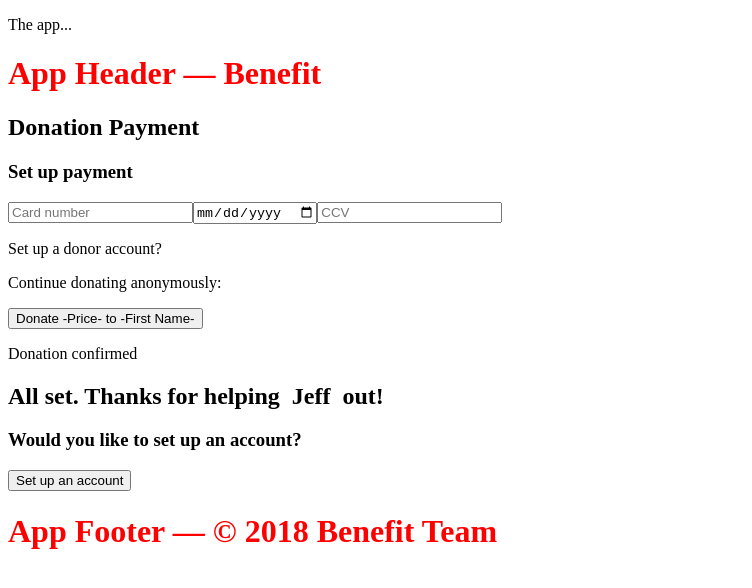
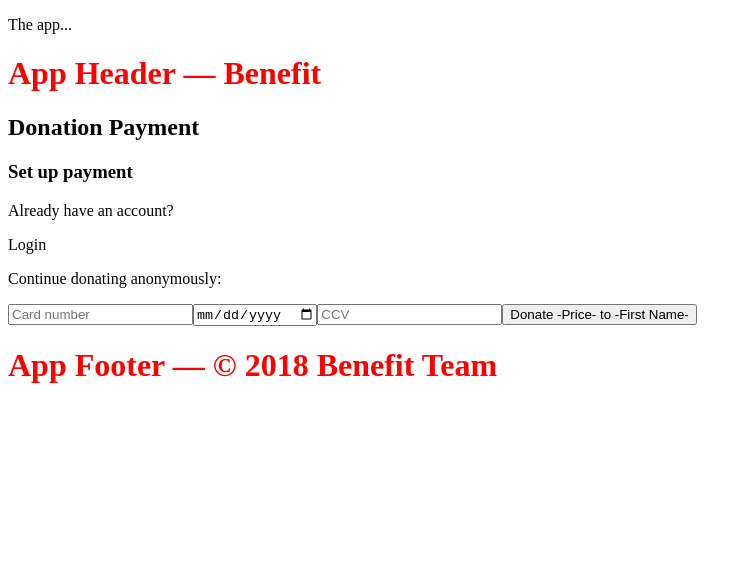
Before and after one commit to Benefit-ConstructorLabs/benefit, a React app: page /recipient/1/donation in a window 1280 px wide. Both pictures are taken after a click on the button "Donate to". Shown: the top 588 px of the page, without its empty margins (0-752 px from the left). Built offline with nearby package versions, Linux system fonts and the light colour scheme; no server answers; the HTML template or start-up script is replaced by a standard one.

Commit message:
Added toogle action for completedDonation

```diff
--- a/server.js
+++ b/server.js
@@ -67,13 +67,13 @@ app.post('/api/upload', (request, response) => {
     } catch (error) {
       return response.status(400).send(error);
     }
+  });
 });
 
 app.get('/api/recipient', (req, res) => {
   db.any('SELECT * FROM recipient')
     .then(data => res.json(data))
     .catch(error => res.json({ error: error.message }));
-
 });
 
 // retrieve recipient by id
--- a/src/actions/index.js
+++ b/src/actions/index.js
@@ -9,6 +9,12 @@ export function setDonationAmount(amount) {
 export function togglePaymentDetails() {
   return {
     type: 'TOGGLE_PAYMENT_DETAILS',
+  };
+}
+
+export function toggleDonationComplete() {
+  return {
+    type: 'TOGGLE_DONATION_COMPLETE',
   };
 }
 
--- a/src/components/DonationPayment.js
+++ b/src/components/DonationPayment.js
@@ -3,12 +3,19 @@ import React from 'react';
 import PaymentDetailsFormContainer from '../containers/PaymentDetailsFormContainer';
 import PaymentAcknowledgeContainer from '../containers/PaymentAcknowlegeContainer';
 
-
-const DonationPayment = () => (
+const DonationPayment = ({ donationComplete }) => (
   <React.Fragment>
     <h2>Donation Payment</h2>
-    <PaymentDetailsFormContainer />
-    <PaymentAcknowledgeContainer />
+    {!donationComplete
+      && (
+        <PaymentDetailsFormContainer />
+      )
+    }
+    {donationComplete
+      && (
+        <PaymentAcknowledgeContainer />
+      )
+    }
   </React.Fragment>
 );
 
--- a/src/components/NewDonation.js
+++ b/src/components/NewDonation.js
@@ -15,7 +15,7 @@ class NewDonation extends React.Component {
   render() {
     const { match, showPaymentDetails,
       togglePaymentDetails, firstName, donationAmount,
-      setDonationAmount, photo, bio } = this.props;
+      setDonationAmount, photo, bio, donationComplete } = this.props;
     return (
       <React.Fragment>
         {!showPaymentDetails
@@ -34,7 +34,9 @@ class NewDonation extends React.Component {
           )
         }
         {showPaymentDetails
-          && <DonationPayment />
+          && <DonationPayment
+            donationComplete={donationComplete}
+          />
         }
       </React.Fragment>
     );
--- a/src/components/PaymentDetailsForm.js
+++ b/src/components/PaymentDetailsForm.js
@@ -1,25 +1,32 @@
 import React from 'react';
 import '../../styles/components/payment-details-form.scss';
 
-const PaymentDetailsForm = ({ createPaymentDetails, setCardInput, setExpDateInput, setCcvInput, cardNumber, expDate, ccv}) => {
-  function handleCardChange(event){
-    setCardInput(event.target.value)
+const PaymentDetailsForm = ({ createPaymentDetails, toggleDonationComplete, setCardInput, setExpDateInput, setCcvInput, cardNumber, expDate, ccv}) => {
+  function handleCardChange(event) {
+    setCardInput(event.target.value);
   }
-  function handleExpDateChange(event){
-    setExpDateInput(event.target.value)
+  function handleExpDateChange(event) {
+    setExpDateInput(event.target.value);
   }
-  function handleCcvChange(event){
-    setCcvInput(event.target.value)
+  function handleCcvChange(event) {
+    setCcvInput(event.target.value);
   }
 
-  console.log(cardNumber);
   return (
     <div className="payment-details-form">
       <h3>Set up payment</h3>
-      <form className="payment-details-form__form" onSubmit={(event) => {
-        event.preventDefault();
-        createPaymentDetails()
-      }}>
+      <p>Already have an account?</p>
+      <p>Login</p>
+
+      <p>Continue donating anonymously:</p>
+      <form
+        className="payment-details-form__form"
+        onSubmit={(event) => {
+          event.preventDefault();
+          toggleDonationComplete();
+          createPaymentDetails();
+        }}
+      >
         <input
           type="text"
           placeholder="Card number"
@@ -38,12 +45,10 @@ const PaymentDetailsForm = ({ createPaymentDetails, setCardInput, setExpDateInpu
           value={ccv}
           onChange={event => handleCcvChange(event)}
         />
-        <p>Set up a donor account?</p>
-        <p>Continue donating anonymously:</p>
         <button type="submit">Donate -Price- to -First Name-</button>
       </form>
     </div>
-  )
+  );
 };
 
 export default PaymentDetailsForm;
--- a/src/containers/NewDonationContainer.js
+++ b/src/containers/NewDonationContainer.js
@@ -8,6 +8,7 @@ export const mapStateToProps = state => ({
   firstName: state.recipient.firstName,
   photo: state.recipient.photo,
   bio: state.recipient.bio,
+  donationComplete: state.view.donationComplete,
 });
 
 const mapDispatchToProps = {
--- a/src/containers/PaymentDetailsFormContainer.js
+++ b/src/containers/PaymentDetailsFormContainer.js
@@ -1,8 +1,9 @@
 import { connect } from 'react-redux';
 import PaymentDetailsForm from '../components/PaymentDetailsForm';
-import { createPaymentDetails, setCardInput, setExpDateInput, setCcvInput } from '../actions';
+import { createPaymentDetails, toggleDonationComplete, setCardInput, setExpDateInput, setCcvInput } from '../actions';
 
 function mapStateToProps(state) {
+  console.log(state);
   return {
     cardNumber: state.paymentDetails.cardNumber,
     expDate: state.paymentDetails.expDate,
@@ -25,6 +26,10 @@ function mapDispatchToProps(dispatch) {
     createPaymentDetails: (paymentDetails) => {
       dispatch(createPaymentDetails(paymentDetails));
     },
+    toggleDonationComplete: () => {
+      console.log('fired');
+      dispatch(toggleDonationComplete());
+    },
   };
 }
 
--- a/src/reducers/view.js
+++ b/src/reducers/view.js
@@ -1,7 +1,9 @@
-const view = (state = { showPaymentDetails: false }, action) => {
+const view = (state = { showPaymentDetails: false, donationComplete: false }, action) => {
   switch (action.type) {
     case 'TOGGLE_PAYMENT_DETAILS':
-      return Object.assign({}, state, { showPaymentDetails: !state.shoowPaymentDetails });
+      return Object.assign({}, state, { showPaymentDetails: !state.showPaymentDetails });
+    case 'TOGGLE_DONATION_COMPLETE':
+      return Object.assign({}, state, { donationComplete: !state.donationComplete });
     default:
       return state;
   }
```
